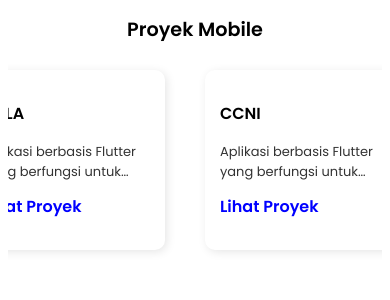
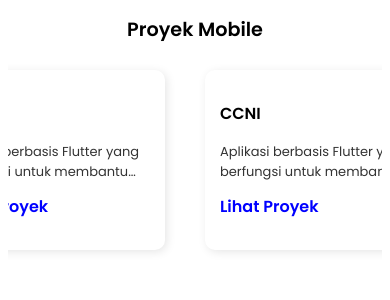
Before and after one commit to PumaSgnd/my-portfolio, a React (Create React App) app: page / in a window 390 px wide. Shown: the part 877-1177 px from the top of the page. Built offline with nearby package versions, Linux system fonts and the light colour scheme.

Commit message:
Update ProjectsMobile.css

```diff
--- a/src/css/ProjectsMobile.css
+++ b/src/css/ProjectsMobile.css
@@ -79,8 +79,8 @@
   }
 
   .projectsmobile-card {
-    flex: 0 0 50%;
-    min-width: 50%;
+    flex: 0 0 60%;
+    min-width: 60%;
     margin-right: 20px;
     padding: 15px;
     border-radius: 10px;
```
